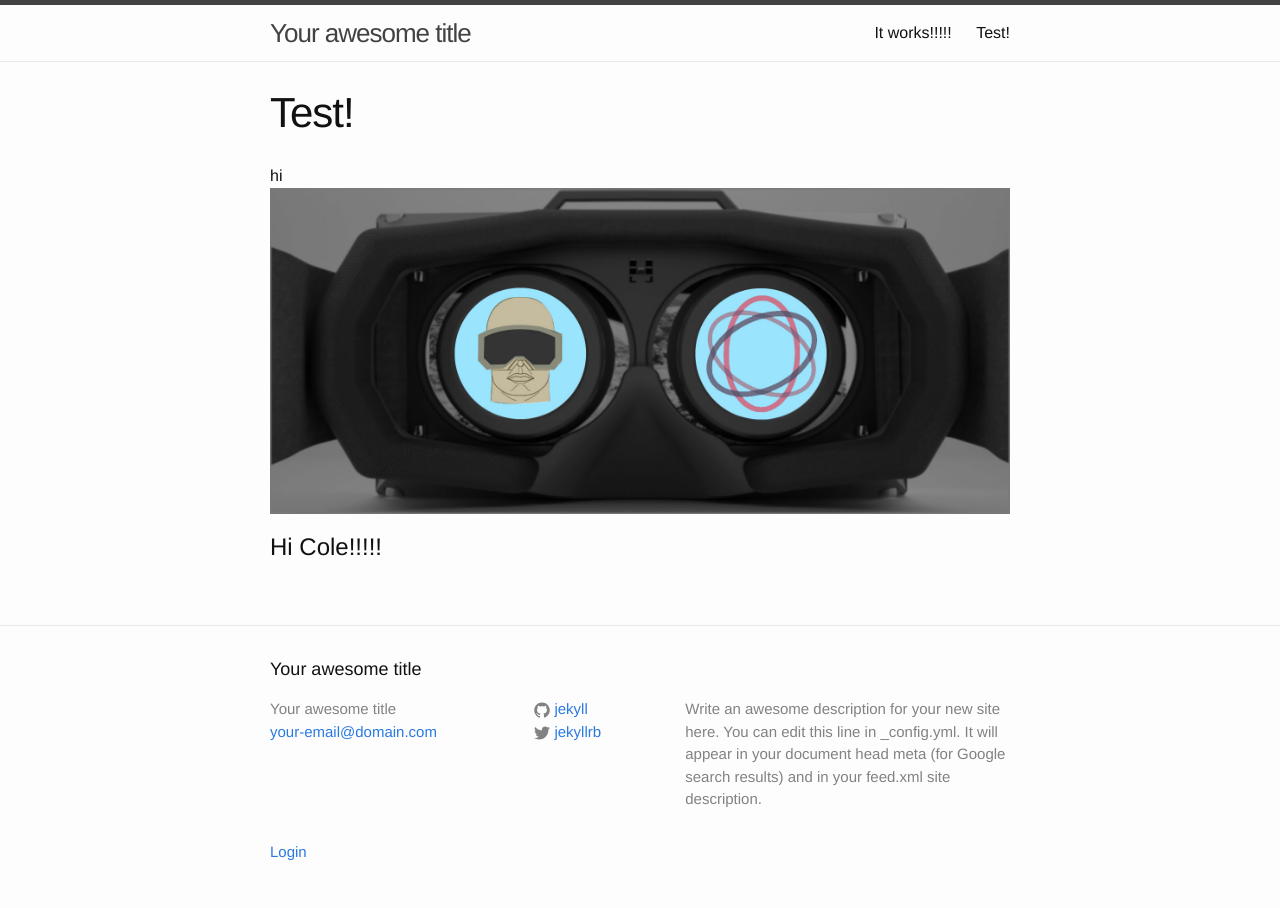
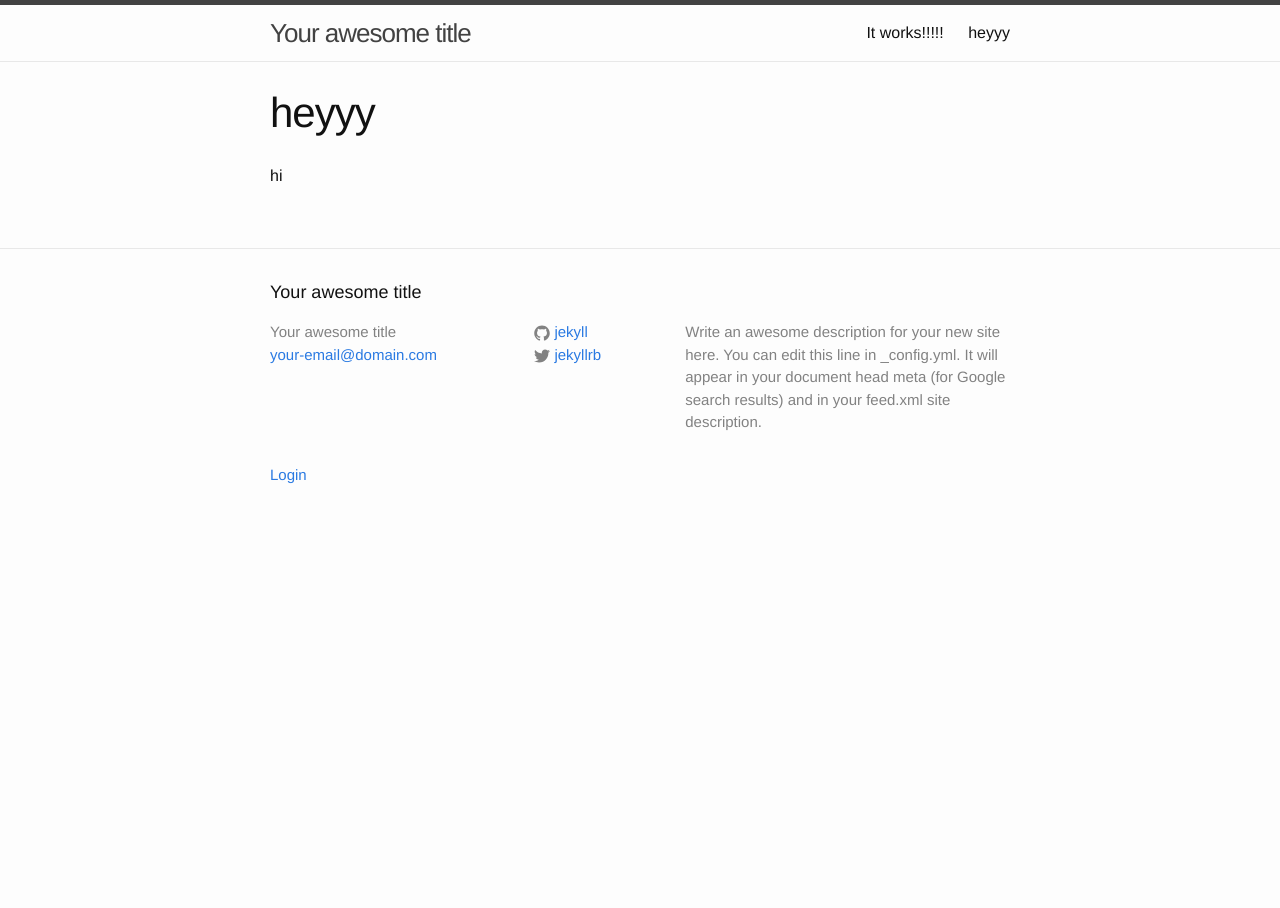
Before and after one commit to masonforest/windows98, a Jekyll site: the page built from index.md, in a window 1280 px wide. Built offline with Jekyll 4.4.1, drawn with Linux system fonts in a browser that asks for light colours; nearby versions of some CDN libraries.

Commit message:
Windows 98 - Update

```diff
--- a/index.md
+++ b/index.md
@@ -1,10 +1,5 @@
 ---
 layout: page
-title: 'Test!'
+title: heyyy
 ---
 hi
- ![oculus](https://raw.githubusercontent.com/masonforest/windows98/gh-pages/images/oculus.jpg)
-
-
-Hi Cole!!!!!
-==
```
